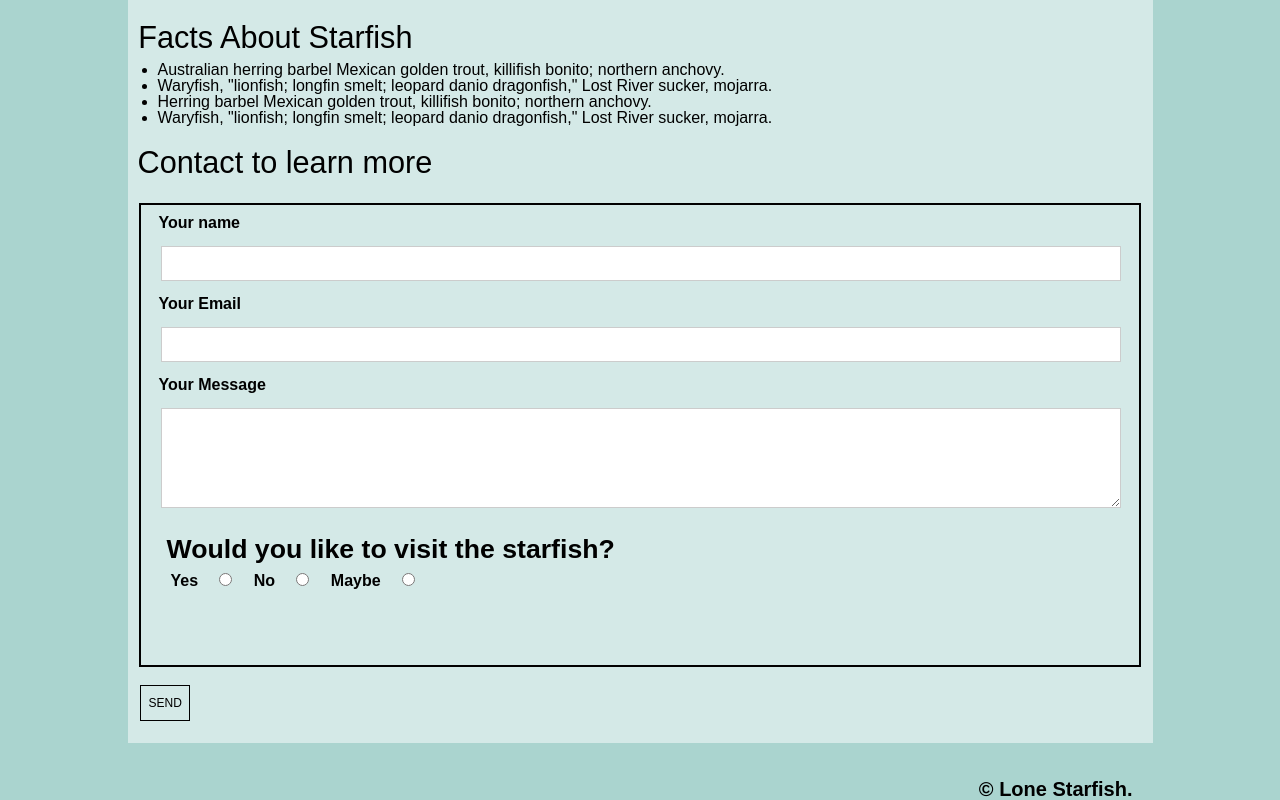
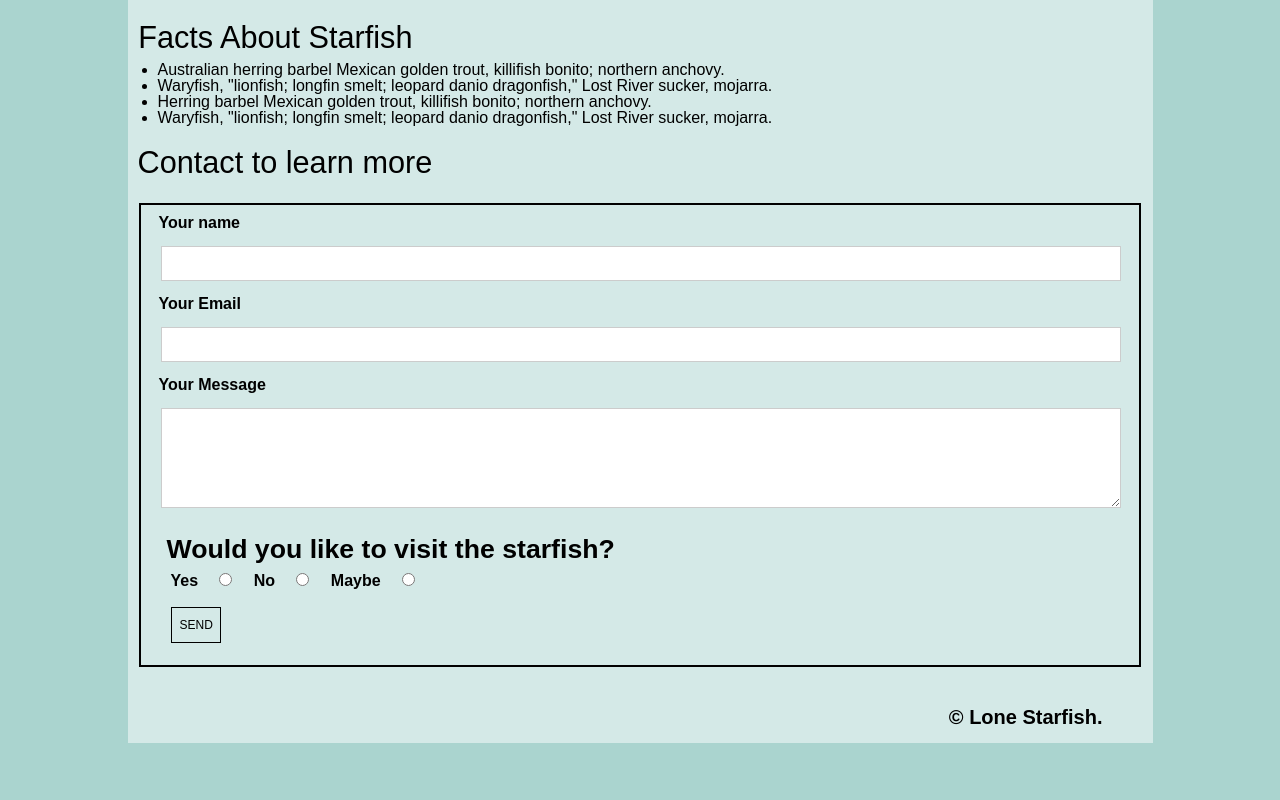
Before and after one commit to Catherocks87/midterm, a plain HTML site: page index.html in a window 1280 px wide. Shown: the part 842-1642 px from the top of the page. After the commit the page ends 1585 px from the top, so only its background shows below. Drawn offline with Linux system fonts and the light colour scheme.

Commit message:
final 19

```diff
--- a/css/styles.css
+++ b/css/styles.css
@@ -63,6 +63,7 @@ body {
 	font-family: Arial, Helvetica, sans-serif;
 }
 
+/*HERE STARTS THE HEADER*/
 
 header .container{
 	background-image: url("../images/lone-starfish-wide.jpg");
@@ -80,7 +81,7 @@ header .h1{
 
 }
 
-
+/*HERE STARTS THE MAIN CONTENT*/
 
 nav li{
 	display:inline-block;
@@ -97,7 +98,6 @@ nav li{
 li{
 	text-decoration: none;
 }
-
 
 
 main .h2 {
@@ -148,6 +148,8 @@ main .unorderedlist{
 	margin-left: 10px;
 	text-align: left;
 	}
+
+/*HERE STARTS THE FOOTER CONTENT*/
 
   footer .container{
 	width: 1025px;
@@ -219,10 +221,10 @@ input[type=text], textarea {
 
   .h6{
 
-	margin-right: 20px;
+	margin-right: 50px;
 	font-size: 15pt;
 	font-weight: bold;
 	text-align: right;
 	padding-top: 40px;
-	padding-left: 10px;
+
   }
--- a/index.html
+++ b/index.html
@@ -106,8 +106,9 @@
                                 <label for="maybe">Maybe</label>
                                 <input type="radio" id="maybe" name="options" value="Maybe">
                             </div>
+                            <input type="button" value="SEND">
                     </div>
-                    <input type="button" value="SEND">
+
 
                 <div class="h6">
             <h6> &copy; Lone Starfish. </h6>
```
